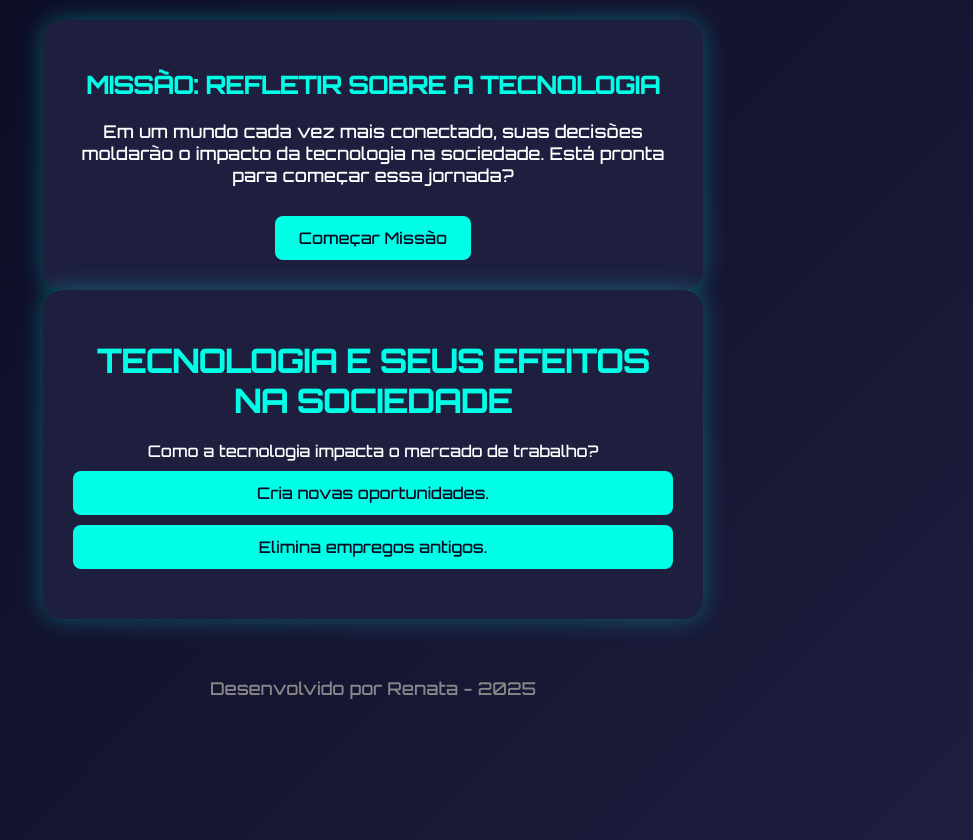
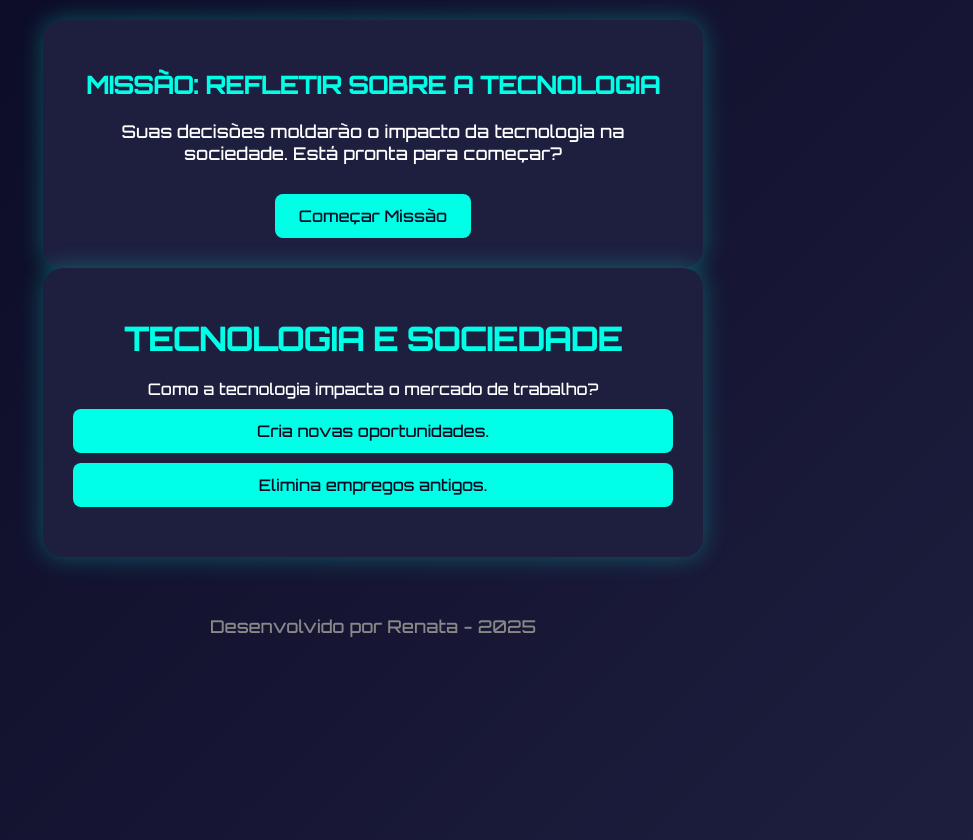
Before and after one commit to margarethy/refletindo-sobre-a-IA, a plain HTML site: page index.html in a window 1280 px wide. Both pictures are taken after a click on the button "Começar Missão". Shown: the whole page, without its empty margins (267-1240 px from the left). Drawn offline with Linux system fonts and the light colour scheme.

Commit message:
Update index.html

```diff
--- a/index.html
+++ b/index.html
@@ -2,30 +2,30 @@
 <html lang="pt-br">
 <head>
   <meta charset="UTF-8" />
-  <meta name="viewport" content="width=device-width, initial-scale=1" />
+  <meta name="viewport" content="width=device-width, initial-scale=1.0" />
   <title>Tecnologia e Sociedade</title>
   <link rel="stylesheet" href="style.css" />
 </head>
 <body>
 
-  <!-- TELA INICIAL -->
+  <!-- Tela inicial -->
   <div class="tela-inicial">
     <h2>Missão: Refletir sobre a Tecnologia</h2>
-    <p>Em um mundo cada vez mais conectado, suas decisões moldarão o impacto da tecnologia na sociedade. Está pronta para começar essa jornada?</p>
+    <p>Suas decisões moldarão o impacto da tecnologia na sociedade. Está pronta para começar?</p>
     <button class="iniciar-btn">Começar Missão</button>
   </div>
 
-  <!-- JOGO -->
+  <!-- Jogo principal -->
   <main class="caixa-principal escondido">
     <header>
-      <h1>Tecnologia e seus efeitos na sociedade</h1>
+      <h1>Tecnologia e Sociedade</h1>
     </header>
 
     <section class="caixa-perguntas"></section>
     <section class="caixa-alternativas"></section>
 
     <section class="caixa-resultado">
-      <p class="texto-resultado">Responda às perguntas para refletir sobre o impacto da tecnologia na nossa vida!</p>
+      <p class="texto-resultado"></p>
     </section>
 
     <button class="botao-reiniciar">Reiniciar</button>
```
